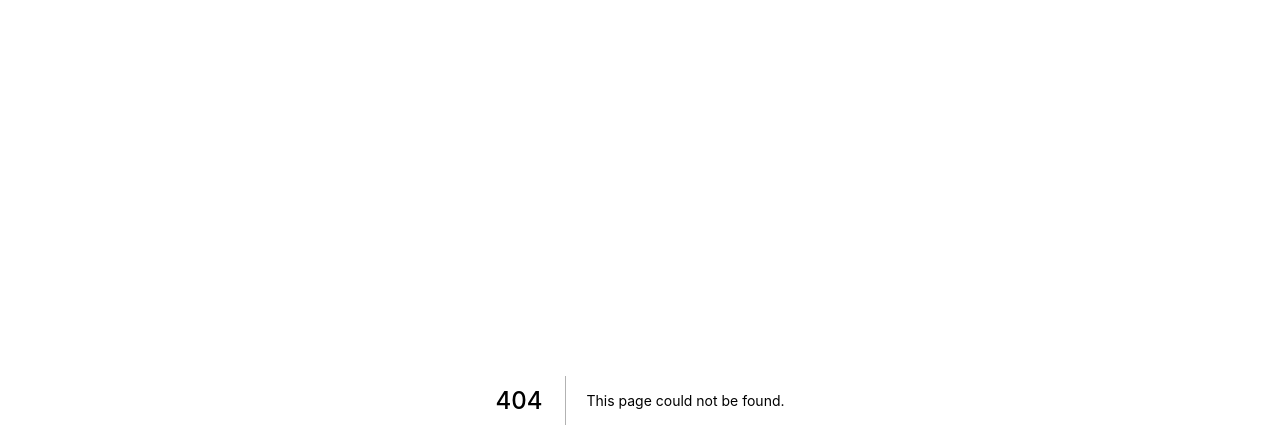
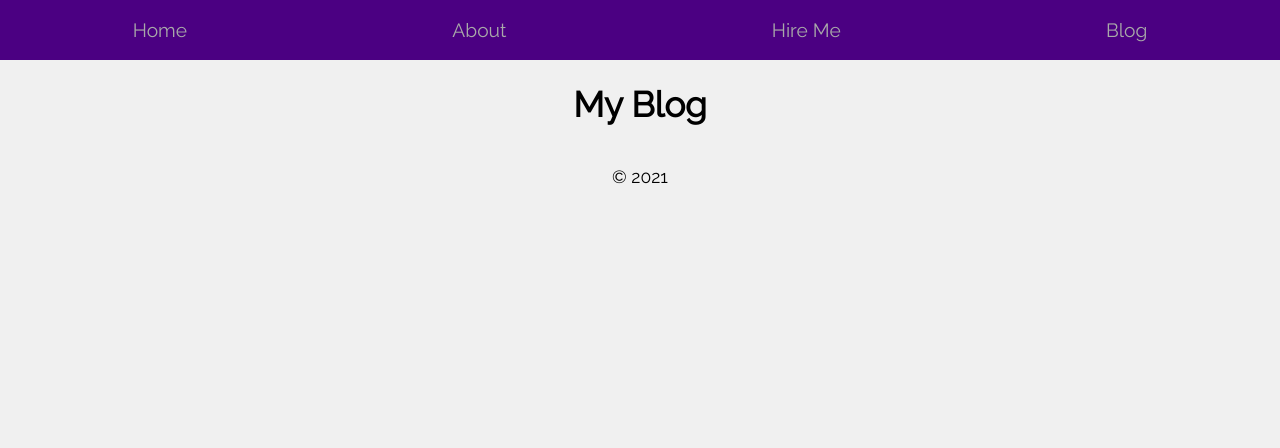
Before and after one commit to a-dri-an-S/next-practice, a Next.js app: page /blog in a window 1280 px wide. Before the commit this address had no page. Shown: the top 448 px of the page. Built offline with nearby package versions, Linux system fonts and the light colour scheme; a small style sheet from the web is missing.

Commit message:
created blog.js page and link in Layout header

```diff
--- a/components/Layout.js
+++ b/components/Layout.js
@@ -17,6 +17,7 @@ const Layout = ({ children, title }) => (
             <Link href="/"><a>Home</a></Link>
             <Link href="/about"><a>About</a></Link>
             <Link href="/hireme"><a>Hire Me</a></Link>
+            <Link href="/blog"><a>Blog</a></Link>
         </header>
 
         <h1>{ title }</h1>
--- /dev/null
+++ b/pages/blog.js
@@ -0,0 +1,10 @@
+import Layout from "../components/Layout";
+
+const Blog = () => {
+    return (
+        <Layout title="My Blog">
+        </Layout>
+    )
+}
+
+export default Blog;
```
